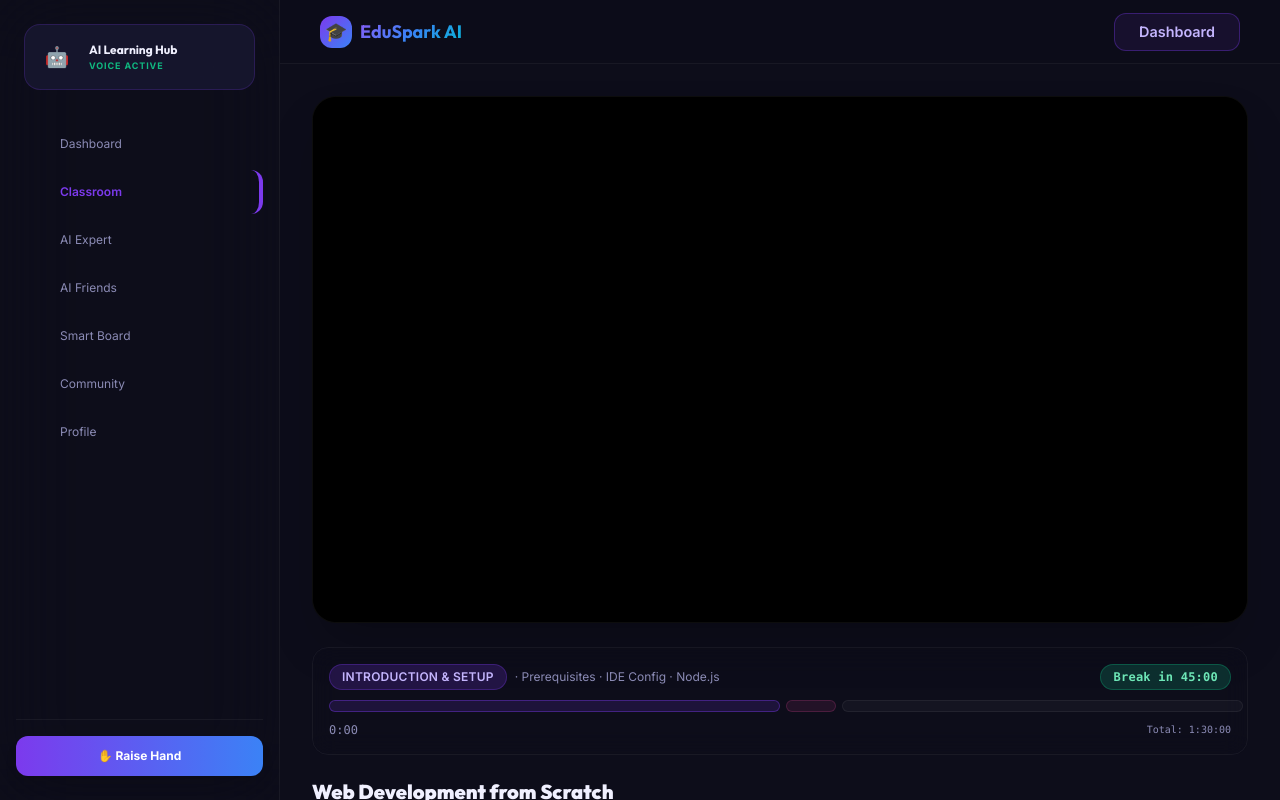
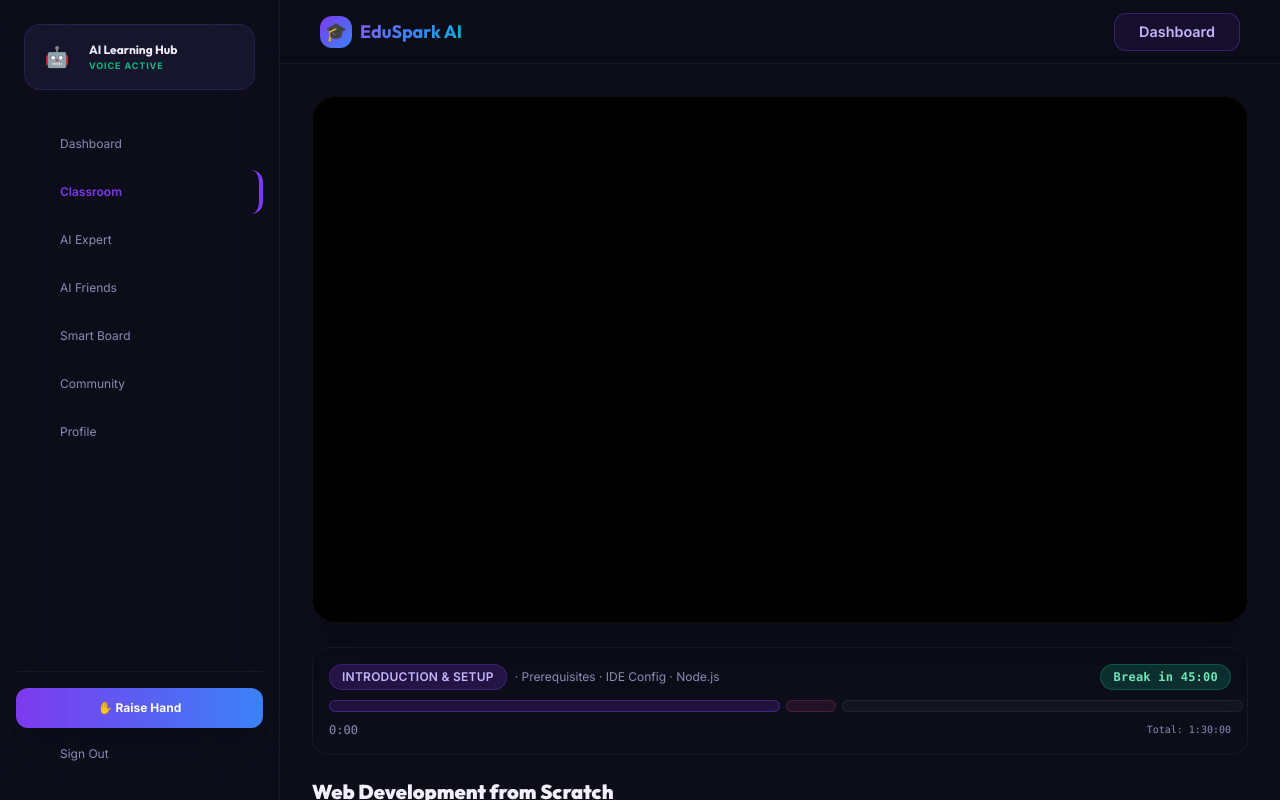
Before and after one commit to PUNEETH-BV/Edu-spark-, a Next.js app: page /player/web_dev_id in a window 1280 px wide. Built offline with nearby package versions, Linux system fonts and the light colour scheme; sample sign-in values are in the browser's storage.

Commit message:
feat: add Sign Out button to custom classroom sidebar

```diff
--- a/pages/player/[id].js
+++ b/pages/player/[id].js
@@ -31,7 +31,7 @@ const TABS = [
 export default function PlayerPage() {
   const router = useRouter();
   const { id } = router.query;
-  const { user, loading: authLoading, updateXP, awardBadge } = useAuth();
+  const { user, loading: authLoading, updateXP, awardBadge, signOut } = useAuth();
 
   const [video,      setVideo]     = useState(null);
   const [segments,   setSegments]  = useState([]);
@@ -295,6 +295,10 @@ export default function PlayerPage() {
               className="w-full flex items-center justify-center gap-2 py-3 rounded-xl bg-gradient-to-r from-purple to-blue text-white font-bold shadow-lg hover:scale-[1.02] active:scale-[0.98] transition-all text-xs"
             >
               ✋ Raise Hand
+            </button>
+            <button onClick={signOut} className="w-full flex items-center gap-3 p-3 rounded-xl text-text-muted hover:text-red-400 transition-colors text-left">
+              <span className="material-symbols-outlined text-sm">logout</span>
+              <span className="text-xs">Sign Out</span>
             </button>
           </div>
         </aside>
```
